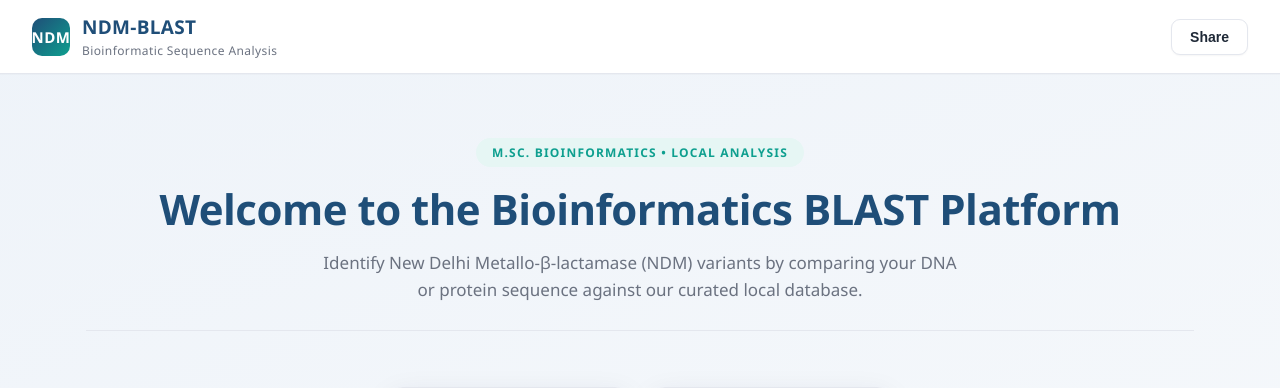
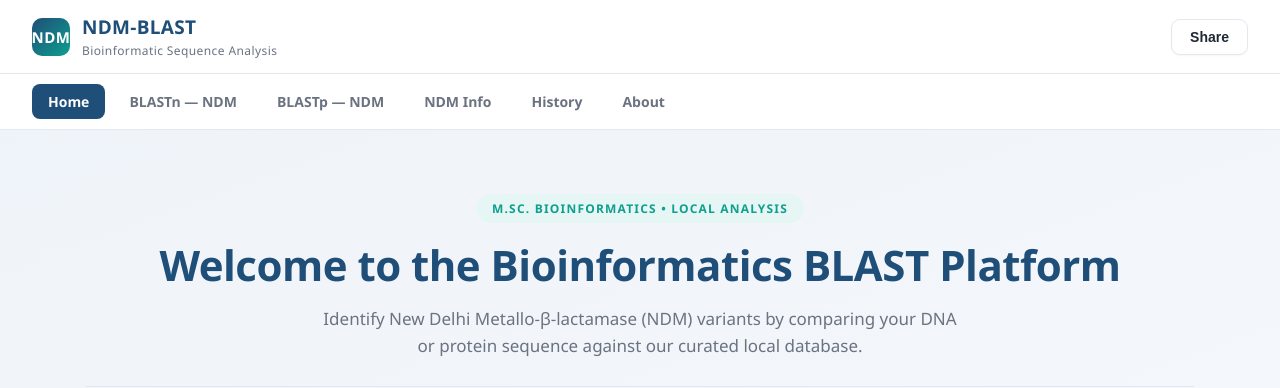
Before and after one commit to zaibankhan/zaibankhan-ndmBlast, a Flask app: page / in a window 1280 px wide. Shown: the top 388 px of the page. Run offline with Flask 3, Linux system fonts and the light colour scheme.

Commit message:
Add missing navigation to details/publications pages and expose NDM Info page
- details.html and publications.html had no navbar, so those pages were dead ends
- /dn (NDM Variants Information) existed but was not linked from any page
- HomeInfo.html had no navbar at all
- Add a consistent 6-link navbar to every page

```diff
--- a/templates/BlastInfo.html
+++ b/templates/BlastInfo.html
@@ -60,6 +60,7 @@
   <a class="navlink" href="/">Home</a>
   <a class="navlink" href="/blastn">BLASTn &mdash; NDM</a>
   <a class="navlink" href="/blastp">BLASTp &mdash; NDM</a>
+  <a class="navlink" href="/dn">NDM Info</a>
   <a class="navlink" href="/history">History</a>
   <a class="navlink active" href="/blastinfo">About</a>
 </div>
--- a/templates/BlastN.html
+++ b/templates/BlastN.html
@@ -101,6 +101,7 @@
   <a class="navlink" href="/">Home</a>
   <a class="navlink active" href="/blastn">BLASTn &mdash; NDM</a>
   <a class="navlink" href="/blastp">BLASTp &mdash; NDM</a>
+  <a class="navlink" href="/dn">NDM Info</a>
   <a class="navlink" href="/history">History</a>
   <a class="navlink" href="/blastinfo">About</a>
 </div>
--- a/templates/BlastP.html
+++ b/templates/BlastP.html
@@ -88,6 +88,7 @@
   <a class="navlink" href="/">Home</a>
   <a class="navlink" href="/blastn">BLASTn &mdash; NDM</a>
   <a class="navlink active" href="/blastp">BLASTp &mdash; NDM</a>
+  <a class="navlink" href="/dn">NDM Info</a>
   <a class="navlink" href="/history">History</a>
   <a class="navlink" href="/blastinfo">About</a>
 </div>
--- a/templates/DNinformation.html
+++ b/templates/DNinformation.html
@@ -58,6 +58,7 @@
   <a class="navlink" href="/">Home</a>
   <a class="navlink" href="/blastn">BLASTn &mdash; NDM</a>
   <a class="navlink" href="/blastp">BLASTp &mdash; NDM</a>
+  <a class="navlink active" href="/dn">NDM Info</a>
   <a class="navlink" href="/history">History</a>
   <a class="navlink" href="/blastinfo">About</a>
 </div>
--- a/templates/HomeInfo.html
+++ b/templates/HomeInfo.html
@@ -85,6 +85,11 @@
   }
   hr.divider { border: none; height: 1px; background: var(--line); width: 90%; margin: 10px auto; }
 
+  .navbar { background: var(--card); border-bottom: 1px solid var(--line); padding: 10px 32px; display: flex; gap: 8px; flex-wrap: wrap; }
+  .navlink { text-decoration: none; color: var(--muted); padding: 8px 16px; border-radius: 8px; font-size: 14px; font-weight: 600; transition: all .15s ease; }
+  .navlink:hover { color: var(--brand); background: #f1f5f9; }
+  .navlink.active { color: #fff; background: var(--brand); }
+
   /* Nav cards */
   .nav-cards {
     display: flex; gap: 22px; justify-content: center;
@@ -147,6 +152,15 @@
     </div>
   </div>
   <button id="shareBtn" class="share-btn" onclick="shareThisPage()">Share</button>
+</div>
+
+<div class="navbar">
+  <a class="navlink active" href="/">Home</a>
+  <a class="navlink" href="/blastn">BLASTn &mdash; NDM</a>
+  <a class="navlink" href="/blastp">BLASTp &mdash; NDM</a>
+  <a class="navlink" href="/dn">NDM Info</a>
+  <a class="navlink" href="/history">History</a>
+  <a class="navlink" href="/blastinfo">About</a>
 </div>
 
 <div class="hero">
--- a/templates/history.html
+++ b/templates/history.html
@@ -82,6 +82,7 @@
   <a class="navlink" href="/">Home</a>
   <a class="navlink" href="/blastn">BLASTn &mdash; NDM</a>
   <a class="navlink" href="/blastp">BLASTp &mdash; NDM</a>
+  <a class="navlink" href="/dn">NDM Info</a>
   <a class="navlink active" href="/history">History</a>
   <a class="navlink" href="/blastinfo">About</a>
 </div>
```
Also changed, not shown: templates/details.html (+14 -0 lines), templates/publications.html (+14 -0 lines).
